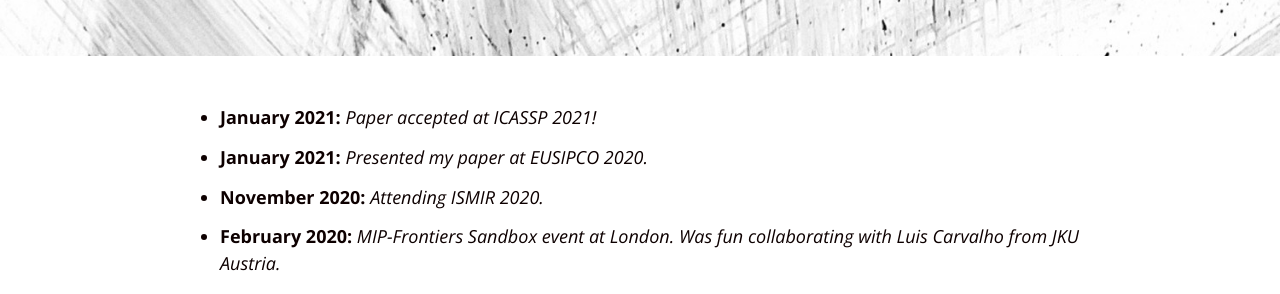
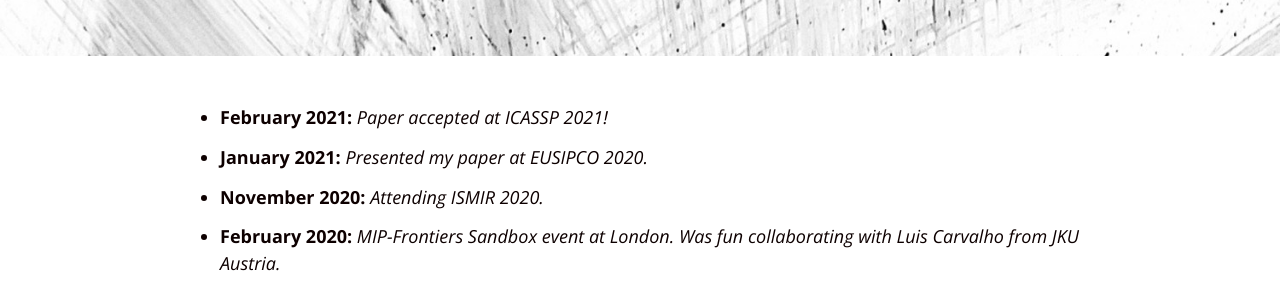
Before and after one commit to rragrawal/rragrawal.github.io, a Jekyll site: the page built from news.md, in a window 1280 px wide and 1365 px high. Shown: the part 442-736 px from the top of the window. Built offline with Jekyll 4.4.1, drawn with Linux system fonts in a browser that asks for light colours; nearby versions of some CDN libraries.

Commit message:
Update news.md

```diff
--- a/news.md
+++ b/news.md
@@ -4,7 +4,7 @@ show-avatar: false
 title: "News"
 cover-img: "/img/bg/footer.jpg"
 ---
-* {: .spaced :} **January 2021:** *Paper accepted at ICASSP 2021!*
+* {: .spaced :} **February 2021:** *Paper accepted at ICASSP 2021!*
 * {: .spaced :} **January 2021:** *Presented my paper at EUSIPCO 2020.*
 * {: .spaced :} **November 2020:** *Attending ISMIR 2020.*
 * {: .spaced :} **February 2020:** *MIP-Frontiers Sandbox event at London. Was fun collaborating with Luis Carvalho from JKU Austria.*
```
